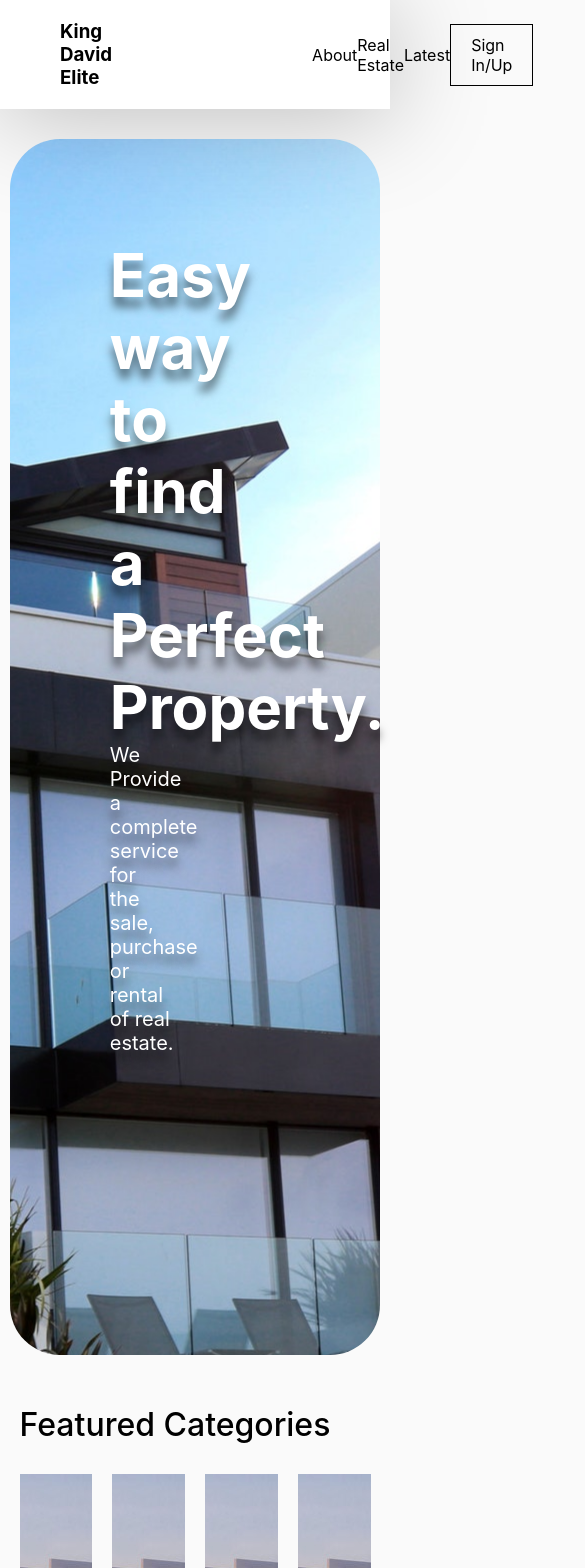
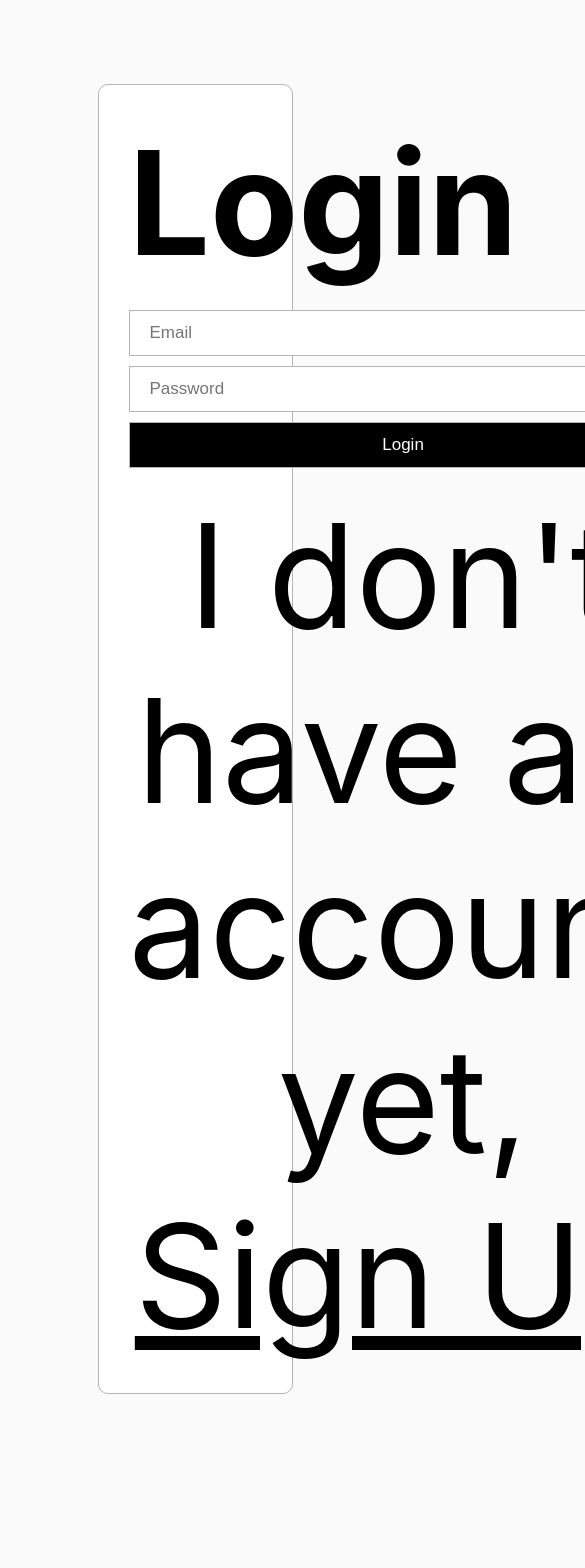
Before and after one commit to DevEmmy/Real-Estate-Management, a React (Create React App) app: page /auth in a window 390 px wide. Shown: the top 1568 px of the page, 585 px wide, since content can reach past the window. After the commit the page ends 1479 px from the top, so only its background shows below. Built offline with nearby package versions, Linux system fonts and the light colour scheme.

Commit message:
Landing page set to fit mobile view

```diff
--- a/src/App.css
+++ b/src/App.css
@@ -2,6 +2,7 @@
   padding: 0;
   margin: 0;
   box-sizing: border-box;
+  font-size: 3rem;
 }
 
 body{
@@ -32,6 +33,11 @@ body{
 
 .nav_item{
   cursor: pointer;
+  font-size: 0.3rem;
+}
+
+.nav_item{
+
 }
 
 .nav_item:hover{
@@ -54,7 +60,7 @@ body{
 .banner{
   width: 95%;
   margin: 30px auto;
-  padding: 100px 150px 300px 100px;
+  padding: 130px 150px 300px 100px;
   border-radius: 50px;
   object-fit: cover;
   background-position: center;
@@ -63,12 +69,13 @@ body{
 }
 
 .banner > h1{
-  font-size: 60px;
+  font-size: 1rem;
 }
 
 .banner > p{
-  font-size: 20px;
+  font-size: 0.35rem;
   width: 50%;
+  margin-top: 10px;
 }
 
 /* Footer */
@@ -130,6 +137,7 @@ body{
 
 .featured_categories > h1{
   font-weight: 500;
+  font-size: 0.4rem;
 }
 
 .category{
@@ -173,10 +181,12 @@ body{
 
 .news_letter > .news_text_container > h1{
   font-weight: 600;
+  font-size: 00.4rem;
 }
 
 .news_letter > .news_text_container > p{
   color: rgb(100,100,100);
+  font-size: 00.25rem;
 }
 
 .newsLetter_form{
@@ -207,3 +217,136 @@ body{
 .newsLetter_form > input:focus{
   outline: none;
 }
+
+/* Auth Compo */
+.authSwitch{
+  text-decoration: underline;
+  cursor: pointer;
+}
+
+.other_auth{
+  text-align: center;
+}
+
+a{
+  color: black;
+  text-decoration: none;
+}
+
+.auth_component{
+  width: 50%;
+  margin: 10vh auto;
+  border-radius: 10px;
+  padding: 30px;
+  background-color: white;
+  border: 1px solid rgb(180,180,180);
+}
+
+.auth_callback{
+  display: grid;
+  grid-template-rows: 1fr;
+  gap: 20px;
+}
+
+.auth_callback > form{
+  display: grid;
+  grid-template-columns: 1fr;
+  gap: 10px;
+}
+
+.auth_callback > form > input{
+  border: 1px solid rgb(180,180,180);
+  padding: 12px 20px;
+  font-size: 17px;
+}
+
+.auth_callback > form > input[type="button"]{
+  background-color: black;
+  color: white;
+  font-size: 17px;
+  cursor: pointer;
+}
+
+.auth_callback > form > input:focus{
+  outline: none;
+}
+
+.nav_compo > h3{
+  font-size: 0.4rem;
+}
+
+
+@media screen and (max-width: 500px){
+  .nav_compo{
+    padding: 20px 20px;
+    display: block;
+  }
+
+  .nav_items{
+    display: none;
+  }
+
+  .banner{
+    padding: 100px 30px 60px 30px;
+    border-radius: 30px;
+  }
+
+  .banner > h1{
+    font-size: 0.7rem;
+  }
+
+  .banner > p{
+    width: 80%;
+  }
+
+  .categories_container{
+    grid-template-columns: 1fr;
+    gap: 50px;
+  }
+
+  .category{
+    height: 6cm;
+  }
+
+  .category:hover{
+    transform: scale(1.05);
+  }
+
+  .news_letter{
+    margin: 30px auto;
+    display: flex;
+    flex-direction: column;
+    gap: 15px;
+  }
+
+  .news_letter > .newsLetter_form > input{
+    padding: 8px 10px;
+    font-size: 0.3rem;
+  }
+
+
+  .footer{
+    display: flex;
+    flex-direction: column;
+    gap: 20px;
+  }
+
+  .footer > .footer_1 > h3, .footer_2 > h3, .footer_3> h3{
+    font-size: 0.3rem;
+  }
+
+  .footer_items, .footer_1 > p{
+    font-size: 0.23rem;
+  }
+
+  .copyright{
+    font-size: 0.2rem;
+    padding: 0;
+  }
+
+  .footer_item{
+    font-size: 0.3rem;
+  }
+
+
+}
--- a/src/App.js
+++ b/src/App.js
@@ -1,13 +1,23 @@
 import './App.css';
 import LandingPage from './Components/Others/LandingPage';
+import {
+  BrowserRouter as Router,
+  Routes,
+  Route
+} from 'react-router-dom'
+import Auth from './Components/Others/Auth';
 
 
 
 function App() {
   return (
-    <div>
-      <LandingPage />
-    </div>
+    <Router>
+      <Routes>
+        <Route exact path='/' element={<LandingPage />} />
+        <Route path='/auth' element={<Auth />}/>
+      </Routes>
+
+    </Router>
   );
 }
 
--- a/src/Components/Assets/Details/info.js
+++ b/src/Components/Assets/Details/info.js
@@ -18,7 +18,7 @@ export const info = {
         },
         {
             title : "Sign In/Up",
-            link : "/sign-in",
+            link : "/auth",
         },
 
     ],
--- a/src/Components/Globals/Nav.jsx
+++ b/src/Components/Globals/Nav.jsx
@@ -1,5 +1,6 @@
 import React from 'react'
 import {info}  from "../Assets/Details/info"
+import { Link } from 'react-router-dom'
 
 function Nav() {
   return (
@@ -8,9 +9,12 @@ function Nav() {
       <div className="nav_items">
         {info.nav_items.map((item)=>{
           return(
-            <p className={ item.title === ("Sign In/Up") ? 'nav_item block' : "nav_item"}>
-              {item.title}
-            </p>
+            <Link to={item.link ? `${item.link}` : "/"}>
+              <p className={ item.title === ("Sign In/Up") ? 'nav_item block' : "nav_item"}>
+                {item.title}
+              </p>
+            </Link>
+
           )
         })}
       </div>
--- /dev/null
+++ b/src/Components/Others/Auth.jsx
@@ -0,0 +1,16 @@
+import React, { useState } from 'react'
+import AuthSwitch from './AuthSwitch'
+
+function Auth() {
+
+    const [signup, setSignUp] = useState(false)
+
+
+  return (
+    <div className='auth_component'>
+        <AuthSwitch authTitle={signup ? "Sign Up" :"Login"} signup={signup} authBtnTitle={signup ? "Sign Up" :"Login"} setSignUp={setSignUp}/>
+    </div>
+  )
+}
+
+export default Auth
--- /dev/null
+++ b/src/Components/Others/AuthSwitch.jsx
@@ -0,0 +1,24 @@
+import React from 'react'
+
+function AuthSwitch({ authTitle, signup, authBtnTitle, setSignUp}) {
+  return (
+
+            <div className="auth_callback">
+                <h3>{authTitle}</h3>
+                <form action="">
+                    <input type="email" name="email" placeholder='Email' />
+                    {
+                        signup ? <input type="text" name="Username" id="" placeholder='Username'/> : ""
+                    }
+                    <input type="password" name="password" placeholder='Password' />
+                    <input type="button" value={authBtnTitle} />
+                </form>
+
+                <div className="other_auth">
+                    { signup ? <p>I have an account already, <span className="authSwitch" onClick={()=> setSignUp(false)}>Login</span> </p>: <p>I don't have an account yet, <span className="authSwitch" onClick={()=> setSignUp(true)}>Sign Up</span> </p>  }
+                </div>
+            </div>
+        )
+    }
+
+export default AuthSwitch
```
